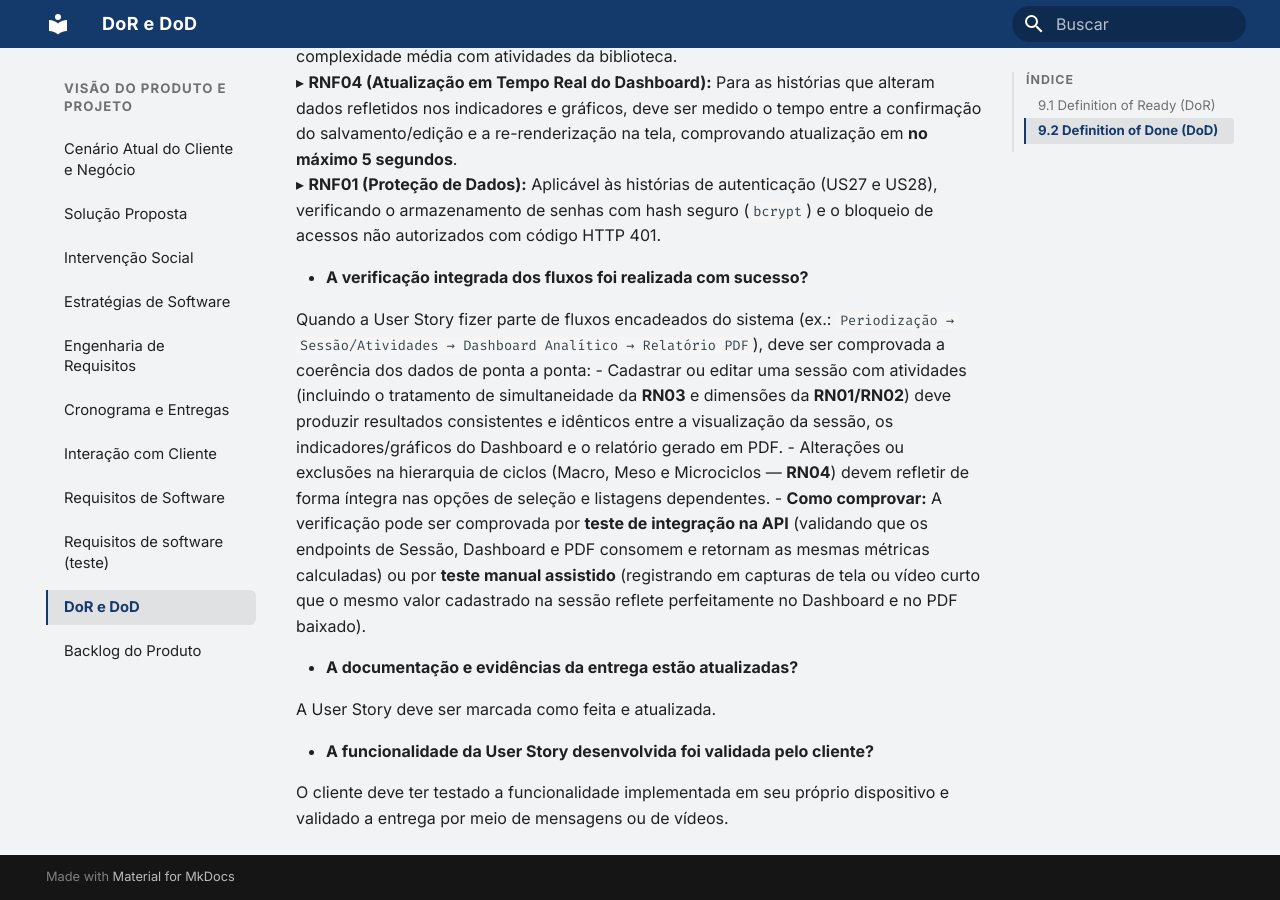
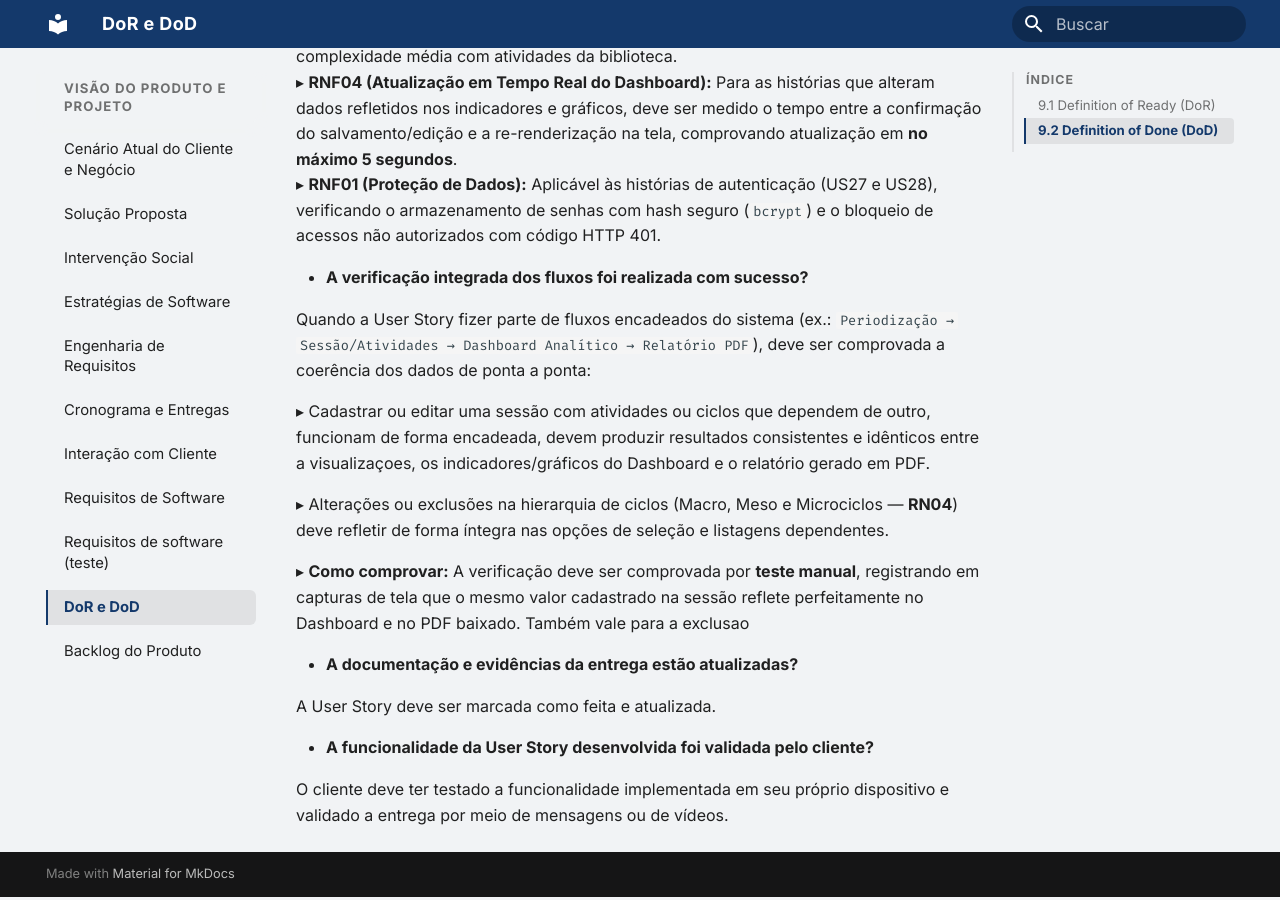
Before and after one commit to mdsreq-fga-unb/REQ-2026.2-T01-FutBoard, an MkDocs documentation site: the page built from docs/visao-produto/dor-dod.md, in a window 1280 px wide and 900 px high, scrolled down 1853 px. Built offline with MkDocs 1.6.1 and Material for MkDocs 9.7.7, drawn with Linux system fonts in a browser that asks for light colours.

Commit message:
docs: explicítica como serao realizados os testes e verificacoes integrada dos fluxos

```diff
--- a/docs/visao-produto/dor-dod.md
+++ b/docs/visao-produto/dor-dod.md
@@ -64,9 +64,12 @@ As histórias que possuem RNFs associados no backlog devem comprovar seu atendim
 - **A verificação integrada dos fluxos foi realizada com sucesso?**
 
 Quando a User Story fizer parte de fluxos encadeados do sistema (ex.: `Periodização → Sessão/Atividades → Dashboard Analítico → Relatório PDF`), deve ser comprovada a coerência dos dados de ponta a ponta:
-  - Cadastrar ou editar uma sessão com atividades (incluindo o tratamento de simultaneidade da **RN03** e dimensões da **RN01/RN02**) deve produzir resultados consistentes e idênticos entre a visualização da sessão, os indicadores/gráficos do Dashboard e o relatório gerado em PDF.
-  - Alterações ou exclusões na hierarquia de ciclos (Macro, Meso e Microciclos — **RN04**) devem refletir de forma íntegra nas opções de seleção e listagens dependentes.
-  - **Como comprovar:** A verificação pode ser comprovada por **teste de integração na API** (validando que os endpoints de Sessão, Dashboard e PDF consomem e retornam as mesmas métricas calculadas) ou por **teste manual assistido** (registrando em capturas de tela ou vídeo curto que o mesmo valor cadastrado na sessão reflete perfeitamente no Dashboard e no PDF baixado).
+
+  ▸ Cadastrar ou editar uma sessão com atividades ou ciclos que dependem de outro, funcionam de forma encadeada, devem produzir resultados consistentes e idênticos entre a visualizaçoes, os indicadores/gráficos do Dashboard e o relatório gerado em PDF.
+
+  ▸ Alterações ou exclusões na hierarquia de ciclos (Macro, Meso e Microciclos — **RN04**) deve refletir de forma íntegra nas opções de seleção e listagens dependentes.
+
+  ▸ **Como comprovar:** A verificação deve ser comprovada por **teste manual**, registrando em capturas de tela que o mesmo valor cadastrado na sessão reflete perfeitamente no Dashboard e no PDF baixado. Também vale para a exclusao
 
 - **A documentação e evidências da entrega estão atualizadas?**
 
```
